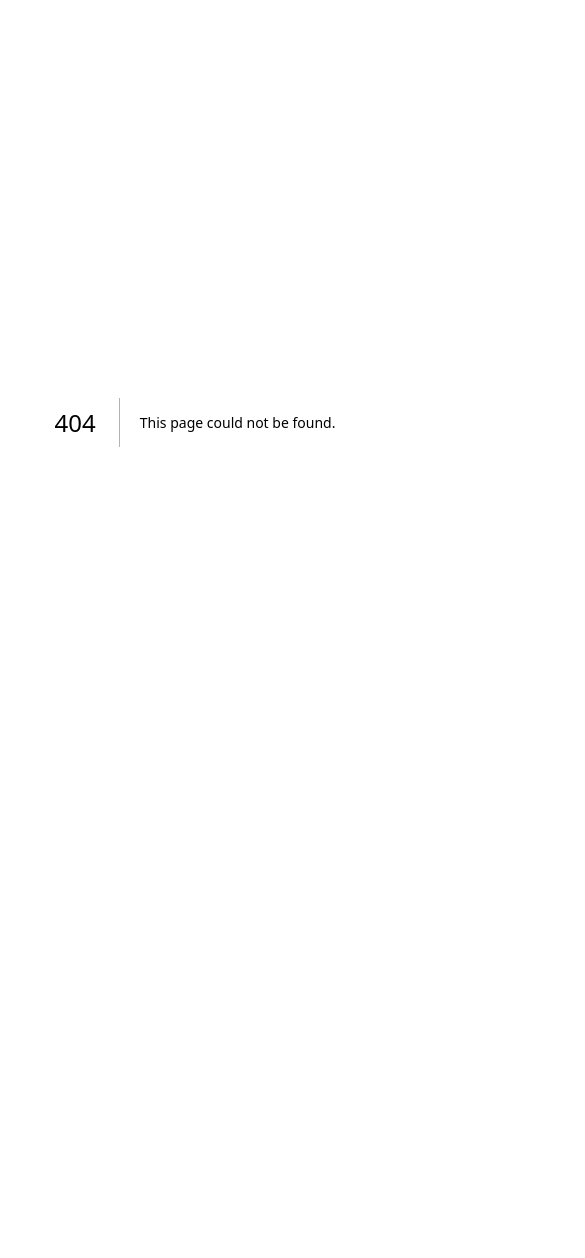
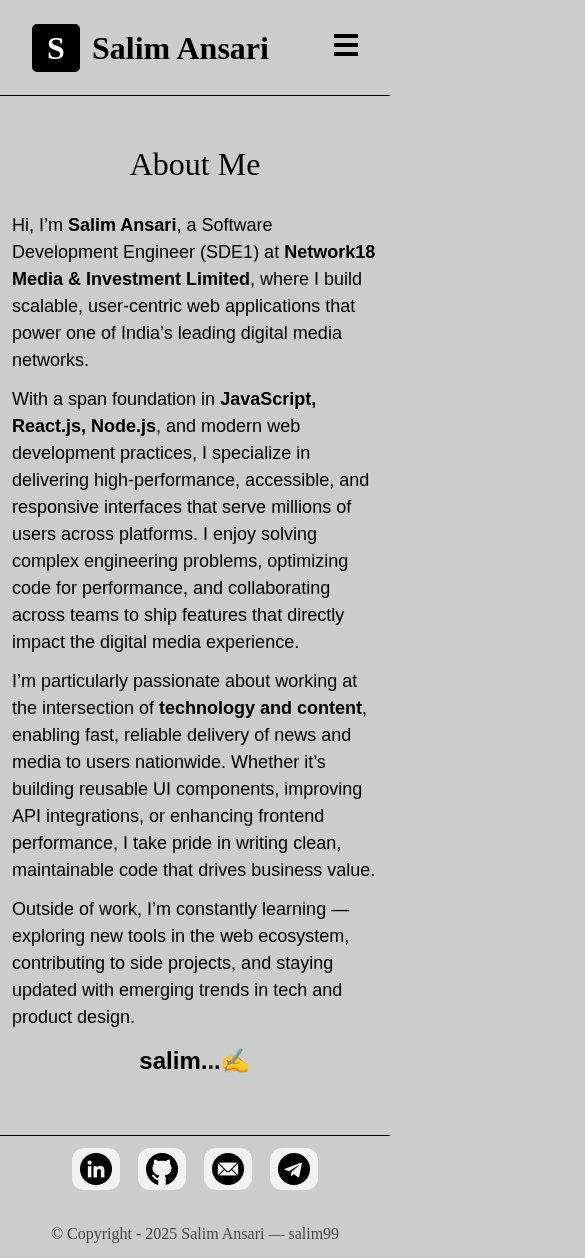
Before and after one commit to salimansari99/salim99, a Next.js app: page /about in a window 390 px wide. Before the commit this address had no page. Shown: the top 1258 px of the page, 585 px wide, since content can reach past the window. Before the commit the page ends 844 px from the top, so only its background shows below. Built offline with nearby package versions, Linux system fonts and the light colour scheme.

Commit message:
mobile responsive

```diff
--- /dev/null
+++ b/src/app/about/page.tsx
@@ -0,0 +1,13 @@
+import Navbar from "@/app/components/Navbar";
+import Footer from "@/app/components/Footer";
+import About from "../components/About";
+export default function Home() {
+  return (
+
+    <>
+    <Navbar />
+    <About />
+    <Footer />
+    </>
+  );
+}
--- /dev/null
+++ b/src/app/components/About/index.tsx
@@ -0,0 +1,54 @@
+'use client';
+export default function About() {
+  return (
+    <>
+      <section className="about-me">
+        <h2 className="ttl">About Me</h2>
+
+        <div className="about-desc">
+          <p className="about-para">
+            Hi, I’m <span className="highlight">Salim Ansari</span>, a Software Development Engineer (SDE1)
+             at   <span className="highlight">Network18 Media & Investment Limited</span>, where I build scalable,
+            user-centric web applications that power one of India’s leading
+            digital media networks.
+          </p>
+          <p className="about-para">
+            With a span foundation in <span className="highlight">JavaScript, React.js, Node.js</span>, and
+            modern web development practices, I specialize in delivering
+            high-performance, accessible, and responsive interfaces that serve
+            millions of users across platforms. I enjoy solving complex
+            engineering problems, optimizing code for performance, and
+            collaborating across teams to ship features that directly impact the
+            digital media experience.
+          </p>
+          <p className="about-para">
+            I’m particularly passionate about working at the intersection
+            of <span className="highlight">technology and content</span>, enabling fast, reliable delivery of news and
+            media to users nationwide. Whether it’s building reusable UI
+            components, improving API integrations, or enhancing frontend
+            performance, I take pride in writing clean, maintainable code that
+            drives business value.
+          </p>
+          <p className="about-para">
+            Outside of work, I’m constantly learning — exploring new tools in
+            the web ecosystem, contributing to side projects, and staying
+            updated with emerging trends in tech and product design.
+          </p>
+          <p className="about-para nm">salim...&#9997;</p>
+        </div>
+      </section>
+      <style jsx>{`
+      .about-me {width: 40%; height: 694px; margin: 32px auto; padding: 12px;}
+      .highlight {font-weight: bold;}
+
+      .about-para {margin-bottom: 12px; font-weight: 500; font-size: 18px; font-family: "Ubuntu", sans-serif;}
+      .nm {text-align: center; font-size: 24px; font-weight: bold; margin-block: 12px;}
+
+      @media (max-width: 768px) {
+       .about-me {width: 100%; height: auto; margin: 32px 0; padding: 12px;}
+      }
+
+      `}</style>
+    </>
+  );
+}
--- a/src/app/components/Banner/index.tsx
+++ b/src/app/components/Banner/index.tsx
@@ -21,7 +21,7 @@ export default function Banner () {
             <button className="kn-mr">Know More &rarr;</button>
         </section>
         <style jsx>{`
-         .home-page {height: 800px;display: flex; flex-direction: column; justify-content: center; align-items: center; background: #ccc;}
+         .home-page {height: 600px;display: flex; flex-direction: column; justify-content: center; align-items: center; margin-block: 32px;}
             .img-container {width: 250px; margin: 24px auto; }
             .my-pic {width: 220px; height: 220px; border-radius: 100%;background-position: center;
   display: block;
@@ -35,6 +35,10 @@ export default function Banner () {
   .skill-item {font-size: 18px; padding: 12px;}
   .skill-item:not(:last-child)::after {content: "|"; position: absolute; margin-left: 12px;}
   .kn-mr {font-size: 18px;margin-bottom: 28px; border: 2px solid #000; border-radius: 8px; padding: 12px 24px;}
+  @media (max-width: 768px) {
+  .home-page {height: auto;}
+.skill-list {flex-wrap: wrap; justify-content: center;}
+  }
         `}</style>
         </>
     );
--- a/src/app/components/Contact/index.tsx
+++ b/src/app/components/Contact/index.tsx
@@ -36,7 +36,7 @@ export default function Contact() {
                     flex-direction: column;
                     padding: 20px 40px;
                     margin: 0 auto;
-                    height: 680px;
+                    height: 660px;
                     background: #f2f2f2;
                     justify-content: center;
                     gap: 32px;
@@ -101,6 +101,13 @@ export default function Contact() {
                     .send-email {margin: 10px auto; width: 40%; text-align: center;}
                     .mail-txt {font-size: 18px;font-weight: normal; margin-bottom: 10px;}
                     .mail-id {font-size: 18px;font-weight: bold}
+
+                    @media (max-width: 768px) {
+                    .contact-container {padding: 12px; height: 770px;}
+                    .form-container {margin: 0;}
+                    .form-group {width: 100%;}
+                    .send-email {width: 100%;}
+                    }
             `}</style>
         </>
     );
--- a/src/app/components/Footer/index.tsx
+++ b/src/app/components/Footer/index.tsx
@@ -16,12 +16,16 @@ export default function Footer() {
         </footer>
         <style jsx>{`
         .footer {height: 60px; display: flex; padding: 12px 48px;background: #ccc;justify-content: space-around;
-    align-items: center;}
+    align-items: center;
+    border-top: 1px solid #000;}
         .copyright {font-size: 16px; color: rgb(0 0 0 /65%)}
         .soc-list {display: flex; align-items: center; gap: 18px; justify-content: center;}
         .soc-item {padding: 5px 8px; background: #f2f2f2; border-radius: 12px; cursor: pointer; }
         .soc-item:hover {background: #a7a7a7;}
         .soc-img {width: 32px; height: 32px;}
+        @media (max-width: 768px) {
+        .footer {flex-direction: column-reverse; height: auto; gap: 32px;}
+        }
         `}</style>
         </>
     );
--- a/src/app/components/Navbar/index.tsx
+++ b/src/app/components/Navbar/index.tsx
@@ -1,14 +1,27 @@
 'use client';
 import Link from "next/link";
+import React, {useState} from "react";
 
 export default function Navbar() {
+
+    const [isOpen, setIsOpen] = useState(false);
+
+    const toggleNav = () => {
+        setIsOpen(!isOpen);
+    }
     return (
         <>
         <nav className="navbar">
             <div className="left-item">
-                <span className="logo">S</span>Salim Ansari
+                <a href="/"><span className="logo">S</span>Salim Ansari</a>
             </div>
-            <ul className="nav-list">
+            <div className="hmbgr" onClick={toggleNav}>
+                <span className="line"></span>
+                <span className="line"></span>
+                <span className="line"></span>
+            </div>
+            <ul className={`nav-list ${isOpen ? "open" : ""}`} onClick={toggleNav}>
+                <li className="nav-item close-btn">X</li>
                 <li className="nav-item"><Link href="/">Home</Link></li>
                 <li className="nav-item"><Link href="/about">About</Link></li>
                 <li className="nav-item"><Link href="/experience">Experience</Link></li>
@@ -18,7 +31,8 @@ export default function Navbar() {
             {/* <div className=""></div> */}
         </nav>
         <style jsx>{`
-        .navbar {display: flex;justify-content: space-between; align-items: center; height: 96px; background: #ccc; position: relative;padding: 0 32px;}
+        .navbar {display: flex;justify-content: space-between; align-items: center; height: 96px; background: #ccc; position: relative;padding: 0 32px;
+        border-bottom: 1px solid #000;}
         .left-item {text-align: center;
     font-size: 32px;
     font-weight: bold;}
@@ -33,9 +47,51 @@ export default function Navbar() {
     border-radius: 5px;
     margin-right: 12px;}
         .nav-list {display: flex; justify-content: center; align-items: center;}
-        .nav-item {color: rgb(0 0 0 / 65%);font-size: 18px; font-weight: 500; padding: 12px;position: relative;}
+        .close-btn {display: none;}
+        .nav-item {color: rgb(0 0 0 / 65%);font-size: 24px; font-weight: 500; padding: 12px;position: relative;}
         .nav-item:hover {color: #000; cursor: pointer;}
         .nav-item:not(:last-child)::after{content: '|';position: relative;margin-left: 12px;}
+        .hmbgr {display: none;}
+        .line {width: 24px; height: 4px; background: #000;display: block; margin-bottom: 5px;}
+
+        @media (max-width: 768px) {
+        .nav-list {display: block;
+    width: 70%;
+    height: auto;
+    background: #404040;
+    position: absolute;
+    top: 0;
+    right: 0;
+    text-align: right;
+    padding: 20px;
+    overflow-y: auto;
+    z-index: 99;
+        transform: translateX(100%);
+        opacity: 0;
+        transition: transform 0.4s ease, opacity 0.4s ease;}
+        .nav-list.open {
+        display: block;
+        width: 70%;
+        height: auto;
+        background: #404040;
+        position: absolute;
+        top: 0;
+        right: 0;
+        text-align: right;
+    padding: 20px;
+    transition: all 1.5s;
+    overflow-y: auto;
+    z-index: 99;
+    transform: translateX(0);
+    opacity: 1;
+        }
+         .close-btn {display: block; text-align: left; font-weight: bold; font-size: 24px;}
+        .hmbgr {display: block;}
+        .nav-item {color: #fff;}
+
+        .nav-item:not(:last-child)::after{content: '';position: relative;margin-left: 12px;}
+        .nav-item:not(:first-child){border-bottom: 1px solid #fff;}
+        }
         `}</style>
         </>
     );
--- a/src/app/styles/globals.css
+++ b/src/app/styles/globals.css
@@ -1,7 +1,7 @@
 @import "tailwindcss";
 
 :root {
-  --background: #f4f4f4;
+  --background: #ccc;
   --foreground: #000;
 }
 
@@ -9,7 +9,7 @@
 body {
   background: var(--background);
   color: var(--foreground);
-  font-family: "Roboto", sans-serif;
+  font-family: "Ubuntu", sans-serif;
 }
 
 html, body, div, span, applet, object, iframe,
@@ -108,4 +108,4 @@ select {
 font: inherit;
 }
 
-.ttl {font-size: 32px; color: #000; font-weight: 500; text-align: center;}
+.ttl {font-size: 32px; color: #000; font-weight: 500; text-align: center; margin-bottom: 24px;}
```
